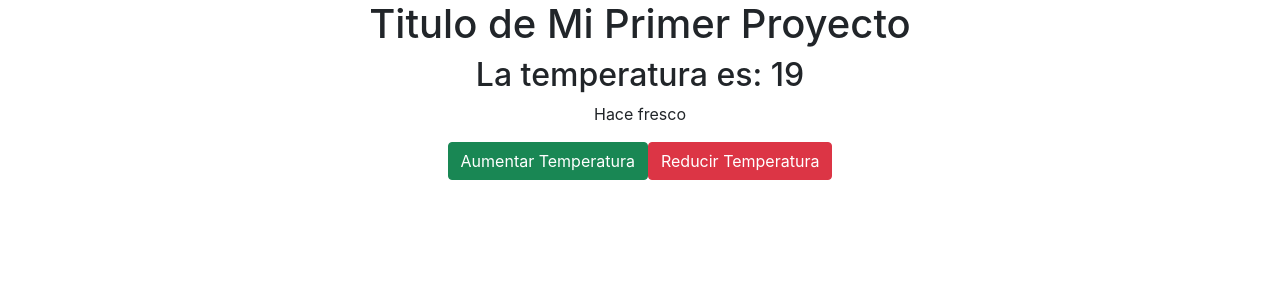
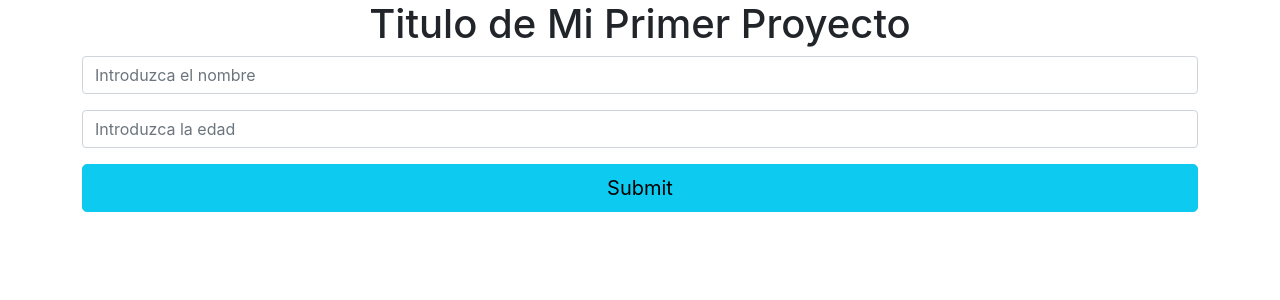
Before and after one commit to soniacastromartel/primerproyectoReact, a React (Create React App) app in the folder my-app/: page / in a window 1280 px wide. Shown: the top 300 px of the page. Built offline with nearby package versions, Linux system fonts and the light colour scheme.

Commit message:
1.7 getting started with forms

```diff
--- a/my-app/src/App.jsx
+++ b/my-app/src/App.jsx
@@ -1,11 +1,12 @@
 import React from 'react';
 import './App.css';
-import { Temperatura } from './components/Temperatura';
+import { Formulario } from './components/Formulario';
+
 function App() {
   return (
     <div className="App">
      <h1>Titulo de Mi Primer Proyecto</h1>
-     <Temperatura></Temperatura>
+     <Formulario></Formulario>
     </div>
   );
 }
--- /dev/null
+++ b/my-app/src/components/Formulario.jsx
@@ -0,0 +1,14 @@
+import React from 'react'
+
+export const Formulario = () => {
+    return (
+        <div className='container'>
+            <form className='form-group'>
+                <input placeholder= 'Introduzca el nombre' className='form-control mb-3' type="text" />
+                <input placeholder= 'Introduzca la edad' className='form-control  mb-3' type="text" />
+                <input className="btn btn-info btn-lg w-100 mb-3" type="submit" />
+            </form>
+
+        </div>
+    )
+}
```
